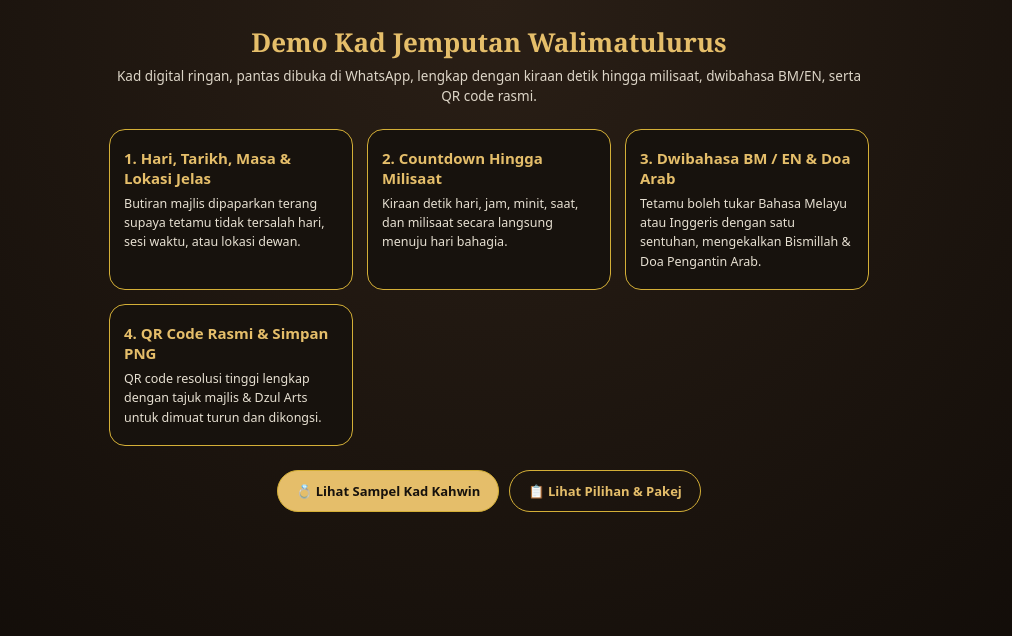
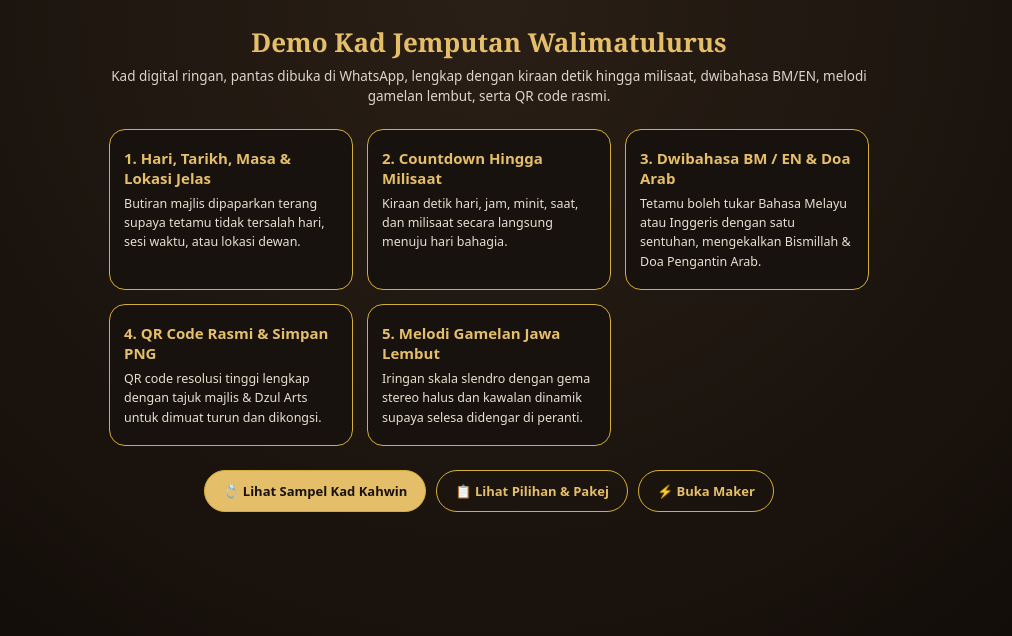
Before and after one commit to dzul1234-nojamasjid/walimah, a plain HTML site: page demo.html in a window 1280 px wide. Shown: the whole page, without its empty margins (151-1163 px from the left). Drawn offline with Linux system fonts and the light colour scheme.

Commit message:
demo
Added a new feature for soft Gamelan Java melody and updated the description for the invitation card.

```diff
--- a/demo.html
+++ b/demo.html
@@ -35,7 +35,7 @@
 <body>
   <div class="wrap">
     <h1>Demo Kad Jemputan Walimatulurus</h1>
-    <p class="sub">Kad digital ringan, pantas dibuka di WhatsApp, lengkap dengan kiraan detik hingga milisaat, dwibahasa BM/EN, serta QR code rasmi.</p>
+    <p class="sub">Kad digital ringan, pantas dibuka di WhatsApp, lengkap dengan kiraan detik hingga milisaat, dwibahasa BM/EN, melodi gamelan lembut, serta QR code rasmi.</p>
 
     <div class="grid">
       <div class="box">
@@ -54,11 +54,16 @@
         <h3>4. QR Code Rasmi &amp; Simpan PNG</h3>
         <p>QR code resolusi tinggi lengkap dengan tajuk majlis &amp; Dzul Arts untuk dimuat turun dan dikongsi.</p>
       </div>
+      <div class="box">
+        <h3>5. Melodi Gamelan Jawa Lembut</h3>
+        <p>Iringan skala slendro dengan gema stereo halus dan kawalan dinamik supaya selesa didengar di peranti.</p>
+      </div>
     </div>
 
     <div class="btn-row">
       <a class="btn btn-primary" href="index.html">💍 Lihat Sampel Kad Kahwin</a>
       <a class="btn btn-sec" href="products.html">📋 Lihat Pilihan &amp; Pakej</a>
+      <a class="btn btn-sec" href="maker.html">⚡ Buka Maker</a>
     </div>
   </div>
 </body>
```
